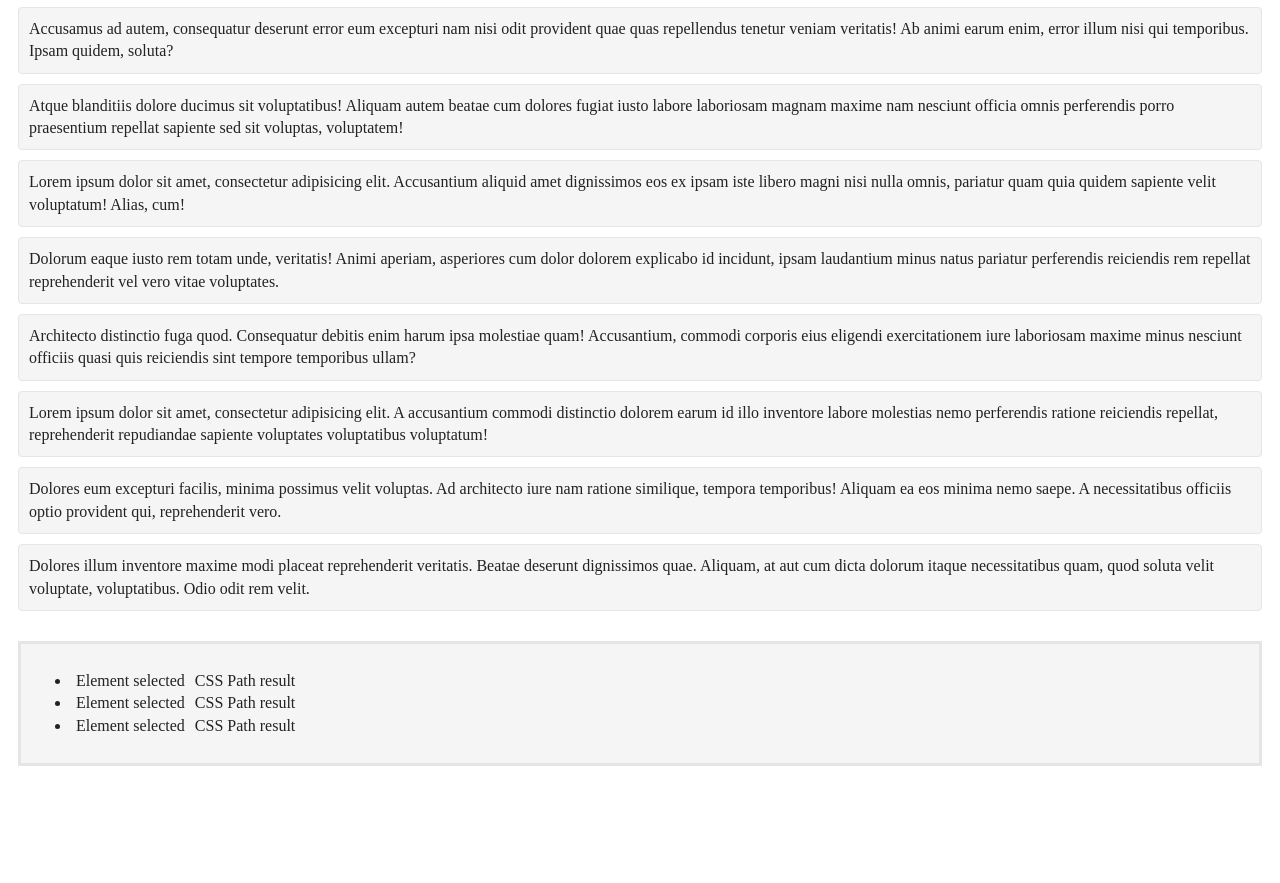
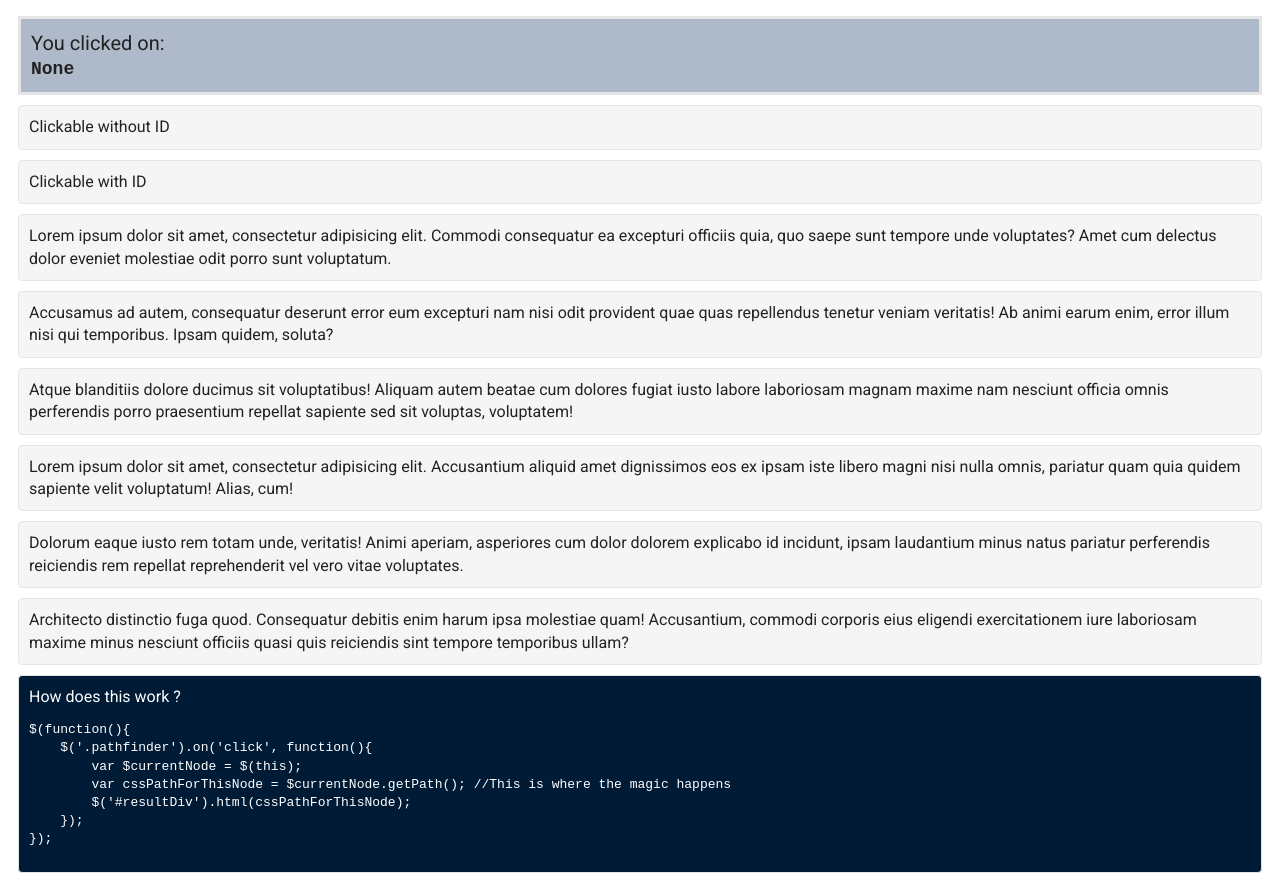
Before and after one commit to arjshiv/jQueryGetPath, a website: page src/index.html in a window 1280 px wide. Shown: the part 80-963 px from the top of the page. Before the commit the page ends 856 px from the top, so only its background shows below. Drawn offline with nearby package versions, Linux system fonts and the light colour scheme.

Commit message:
Initial demo

```diff
--- a/src/css/main.css
+++ b/src/css/main.css
@@ -87,8 +87,10 @@ textarea {
 /* ==========================================================================
    Author's custom styles
    ========================================================================== */
-
-p.well {
+body {
+    font-family: Roboto, arial, sans-serif;
+}
+.well {
     background: whitesmoke;
     margin: 10px;
     border-radius: 4px;
@@ -96,32 +98,32 @@ p.well {
     border: 1px solid rgb(229, 229, 229);
 }
 
-div.resultDiv {
+.well.source {
+    background-color: #001b36;
+    color: white;
+}
+
+.pathfinder:hover {
+    cursor: pointer;
+    background-color: #53c5d8;
+    color: white;
+}
+
+div.results {
     margin: 10px;
     margin-top: 30px;
-    background-color: whitesmoke;
+    background-color: #aeb9ca;
     padding: 10px;
     border: 3px solid rgb(229, 229, 229);
+    font-size: 125%;
 }
 
-div.resultDiv > ul > li > span {
-    margin-left: 5px;
-    margin-right: 5px;
+div#resultDiv {
+    font-family: monospace;
+    white-space: pre;
+    font-weight: bold;
+    font-size: 18px;
 }
-
-
-
-
-
-
-
-
-
-
-
-
-
-
 
 /* ==========================================================================
    Helper classes
--- a/src/index.html
+++ b/src/index.html
@@ -10,64 +10,68 @@
         <link rel="apple-touch-icon" href="apple-touch-icon.png">
         <!-- Place favicon.ico in the root directory -->
         <link rel="stylesheet" href="css/main.css">
+        <link href='http://fonts.googleapis.com/css?family=Roboto' rel='stylesheet' type='text/css'>
         <script src="js/vendor/modernizr-2.8.3.min.js"></script>
     </head>
     <body>
         <!--[if lt IE 8]>
             <p class="browserupgrade">You are using an <strong>outdated</strong> browser. Please <a href="http://browsehappy.com/">upgrade your browser</a> to improve your experience.</p>
         <![endif]-->
-
+        <h1>jQueryGetPath Demo</h1>
+        <div class="results">
+            You clicked on:
+            <div id="resultDiv">None</div>
+        </div>
+        <div id="div0">
+            <div class="well">
+                <div class="pathfinder">Clickable without ID</div>
+            </div>
+            <div class="well">
+                <div id="withId" class="pathfinder">Clickable with ID</div>
+            </div>
+        </div>
         <div id="div1">
-            <p class="well p1">Lorem ipsum dolor sit amet, consectetur adipisicing elit. Commodi consequatur ea
+            <p class="well pathfinder p1">Lorem ipsum dolor sit amet, consectetur adipisicing elit. Commodi consequatur ea
                 excepturi officiis quia, quo saepe sunt tempore unde voluptates? Amet cum delectus dolor eveniet
                 molestiae odit porro sunt voluptatum.</p>
 
-            <p class="well p2">Accusamus ad autem, consequatur deserunt error eum excepturi nam nisi odit provident quae
+            <p class="well pathfinder p2">Accusamus ad autem, consequatur deserunt error eum excepturi nam nisi odit provident quae
                 quas repellendus tenetur veniam veritatis! Ab animi earum enim, error illum nisi qui temporibus. Ipsam
                 quidem, soluta?</p>
 
-            <p class="well p3">Atque blanditiis dolore ducimus sit voluptatibus! Aliquam autem beatae cum dolores fugiat
+            <p class="well pathfinder p3">Atque blanditiis dolore ducimus sit voluptatibus! Aliquam autem beatae cum dolores fugiat
                 iusto labore laboriosam magnam maxime nam nesciunt officia omnis perferendis porro praesentium repellat
                 sapiente sed sit voluptas, voluptatem!</p>
         </div>
         <div id="div2">
-            <p class="well p1">Lorem ipsum dolor sit amet, consectetur adipisicing elit. Accusantium aliquid amet
+            <p class="well pathfinder p1">Lorem ipsum dolor sit amet, consectetur adipisicing elit. Accusantium aliquid amet
                 dignissimos eos ex ipsam iste libero magni nisi nulla omnis, pariatur quam quia quidem sapiente velit
                 voluptatum! Alias, cum!</p>
 
-            <p class="well p2">Dolorum eaque iusto rem totam unde, veritatis! Animi aperiam, asperiores cum dolor
+            <p class="well pathfinder p2">Dolorum eaque iusto rem totam unde, veritatis! Animi aperiam, asperiores cum dolor
                 dolorem explicabo id incidunt, ipsam laudantium minus natus pariatur perferendis reiciendis rem repellat
                 reprehenderit vel vero vitae voluptates.</p>
 
-            <p class="well p3">Architecto distinctio fuga quod. Consequatur debitis enim harum ipsa molestiae quam!
+            <p class="well pathfinder p3">Architecto distinctio fuga quod. Consequatur debitis enim harum ipsa molestiae quam!
                 Accusantium, commodi corporis eius eligendi exercitationem iure laboriosam maxime minus nesciunt
                 officiis quasi quis reiciendis sint tempore temporibus ullam?</p>
         </div>
-        <div id="div3">
-            <p class="well p1">Lorem ipsum dolor sit amet, consectetur adipisicing elit. A accusantium commodi
-                distinctio dolorem earum id illo inventore labore molestias nemo perferendis ratione reiciendis
-                repellat, reprehenderit repudiandae sapiente voluptates voluptatibus voluptatum!</p>
-
-            <p class="well p2">Dolores eum excepturi facilis, minima possimus velit voluptas. Ad architecto iure nam
-                ratione similique, tempora temporibus! Aliquam ea eos minima nemo saepe. A necessitatibus officiis optio
-                provident qui, reprehenderit vero.</p>
-
-            <p class="well p3">Dolores illum inventore maxime modi placeat reprehenderit veritatis. Beatae deserunt
-                dignissimos quae. Aliquam, at aut cum dicta dolorum itaque necessitatibus quam, quod soluta velit
-                voluptate, voluptatibus. Odio odit rem velit.</p>
-        </div>
-        <div class="resultDiv">
-            <ul>
-                <li><span>Element selected</span><span>CSS Path result</span></li>
-                <li><span>Element selected</span><span>CSS Path result</span></li>
-                <li><span>Element selected</span><span>CSS Path result</span></li>
-            </ul>
+        <div class="source well">
+            How does this work ?
+            <pre>
+$(function(){
+    $('.pathfinder').on('click', function(){
+        var $currentNode = $(this);
+        var cssPathForThisNode = $currentNode.getPath(); //This is where the magic happens
+        $('#resultDiv').html(cssPathForThisNode);
+    });
+});</pre>
         </div>
 
-
         <script src="js/plugins.js"></script>
-        <script src="bower_components/jquery/dist/jquery.min.js"></script>
+        <script src="../bower_components/jquery/dist/jquery.min.js"></script>
         <script src="js/jQueryGetPath.js"></script>
+        <script src="js/main.js"></script>
 
     </body>
 </html>
--- a/src/js/main.js
+++ b/src/js/main.js
@@ -0,0 +1,7 @@
+$(function(){
+    $('.pathfinder').on('click', function(){
+        var $currentNode = $(this);
+        var cssPathForThisNode = $currentNode.getPath();
+        $('#resultDiv').html(cssPathForThisNode);
+    });
+});
```
Also changed, not shown: README.md, dist/css/main.css, dist/index.html, dist/js/main.js.
